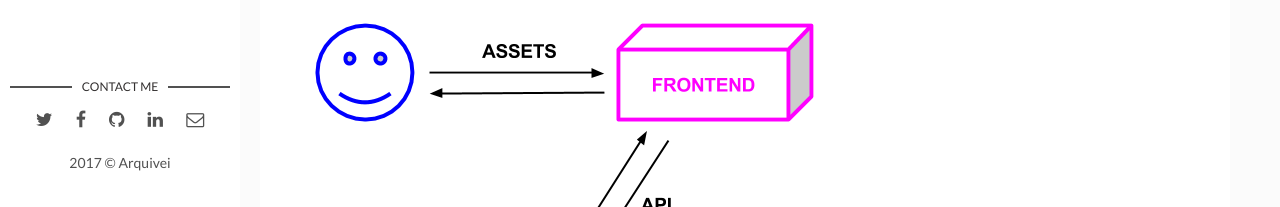
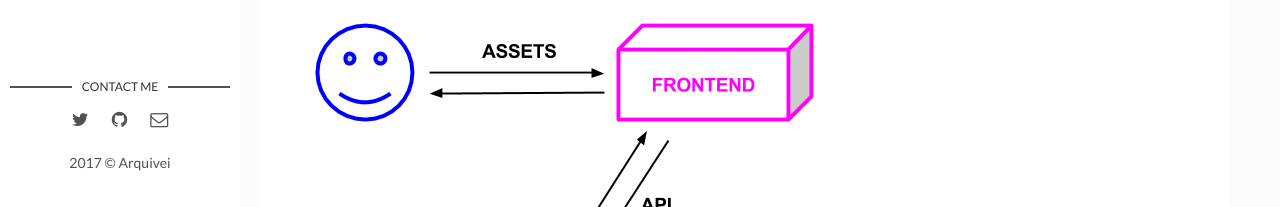
Before and after one commit to arquivei/arquivei.github.io, a Jekyll site: the page built from _posts/2017-10-30-isomorphic-architecture.markdown, in a window 1280 px wide and 900 px high, scrolled down 543 px. Shown: the part 693-900 px from the top of the window. Built offline with Jekyll 4.4.1, drawn with Linux system fonts in a browser that asks for light colours; comment, search, counter and statistics services are not loaded.

Commit message:
Ajusta seção de redes sociais

```diff
--- a/_layouts/main.html
+++ b/_layouts/main.html
@@ -22,27 +22,43 @@ layout: default
       <h3 class="contact-title">Contact me</h3>
       <ul>
         {% if author.social_networks.twitter %}
-          <li><a href="https://twitter.com/{{ author.social_networks.twitter }}" target="_blank"><i class="fa fa-twitter" aria-hidden="true"></i></a></li>
-        {% else %}
-          <li><a href="https://twitter.com/artemsheludko_" target="_blank"><i class="fa fa-twitter" aria-hidden="true"></i></a></li>
+          <li>
+            <a href="https://twitter.com/{{ author.social_networks.twitter }}" target="_blank">
+              <i class="fa fa-twitter" aria-hidden="true"></i>
+            </a>
+          </li>
         {% endif %}
+
         {% if author.social_networks.facebook %}
-          <li><a href="https://facebook.com/{{ author.social_networks.facebook }}" target="_blank"><i class="fa fa-facebook" aria-hidden="true"></i></a></li>
-        {% else %}
-          <li><a href="https://facebook.com/" target="_blank"><i class="fa fa-facebook" aria-hidden="true"></i></a></li>
+          <li>
+            <a href="https://facebook.com/{{ author.social_networks.facebook }}" target="_blank">
+              <i class="fa fa-facebook" aria-hidden="true"></i>
+            </a>
+          </li>
         {% endif %}
+
         {% if author.social_networks.github %}
-          <li class="github"><a href="http://github.com/{{author.social_networks.github}}" target="_blank"><i class="fa fa-github"></i></a></li>
-        {% else %}
-          <li class="github"><a href="http://github.com/" target="_blank"><i class="fa fa-github" aria-hidden="true"></i></a></li>
+          <li class="github">
+            <a href="http://github.com/{{author.social_networks.github}}" target="_blank">
+              <i class="fa fa-github"></i>
+            </a>
+          </li>
         {% endif %}
+
         {% if author.social_networks.linkedin %}
-          <li class="linkedin"><a href="https://in.linkedin.com/in/{{author.social_networks.linkedin}}" target="_blank"><i class="fa fa-linkedin"></i></a></li>
-        {% else %}
-          <li class="linkedin"><a href="https://in.linkedin.com/" target="_blank"><i class="fa fa-linkedin" aria-hidden="true"></i></a></li>
+          <li class="linkedin">
+            <a href="https://www.linkedin.com/{{author.social_networks.linkedin}}" target="_blank">
+              <i class="fa fa-linkedin"></i>
+            </a>
+          </li>
         {% endif %}
+
         {% if author.social_networks.email %}
-          <li class="email"><a href="mailto:{{author.social_networks.email}}"><i class="fa fa-envelope-o"></i></a></li>
+          <li class="email">
+            <a href="mailto:{{author.social_networks.email}}">
+              <i class="fa fa-envelope-o"></i>
+            </a>
+          </li>
         {% endif %}
       </ul>
     </section> <!-- End Section Contact -->
```
